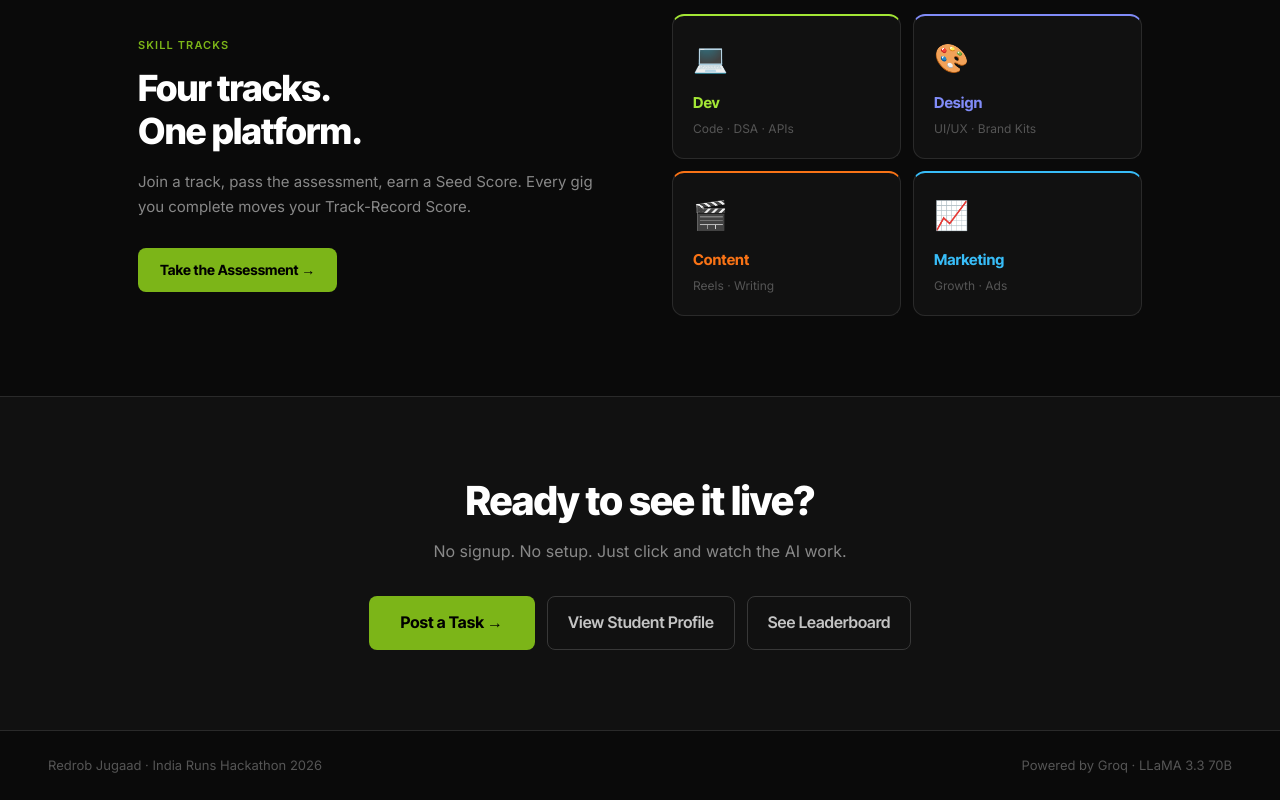
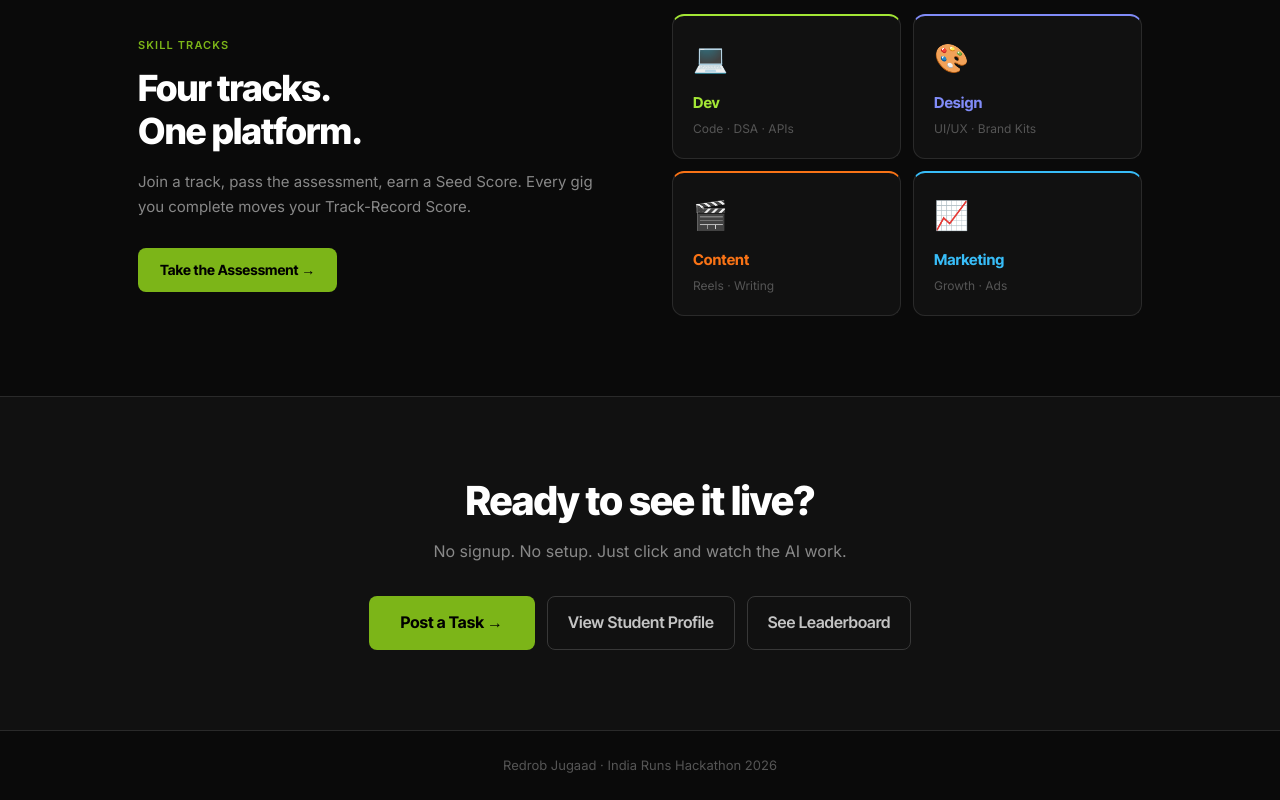
Before and after one commit to lexai100/redrob-jugaad, a Next.js app: page / in a window 1280 px wide. Shown: the part 2702-3502 px from the top of the page. Built offline with nearby package versions, Linux system fonts and the light colour scheme.

Commit message:
fix: new chubby mascot, remove Groq footer, sentence lines on landing

```diff
--- a/src/app/page.tsx
+++ b/src/app/page.tsx
@@ -299,9 +299,8 @@ export default function LandingPage() {
         </div>
       </section>
 
-      <footer style={{ borderTop: '1px solid var(--border)', padding: '24px 48px', display: 'flex', justifyContent: 'space-between', alignItems: 'center' }}>
+      <footer style={{ borderTop: '1px solid var(--border)', padding: '24px 48px', display: 'flex', justifyContent: 'center', alignItems: 'center' }}>
         <span style={{ fontSize: 13, color: 'var(--ink-4)' }}>Redrob Jugaad · India Runs Hackathon 2026</span>
-        <span style={{ fontSize: 13, color: 'var(--ink-4)' }}>Powered by Groq · LLaMA 3.3 70B</span>
       </footer>
     </div>
   );
```
Also changed, not shown: public/mascot.png.
